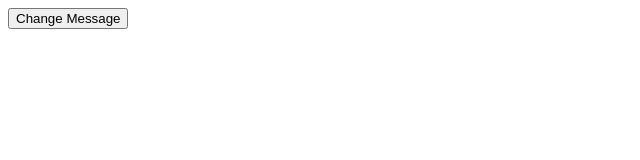
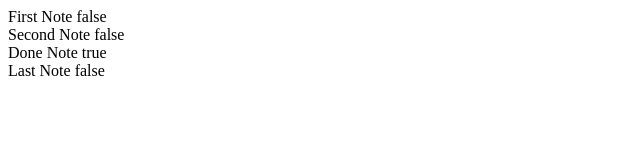
Before and after one commit to cmphr/ang-up-run, a website: page module-example.html in a window 1280 px wide. Shown: the whole page, without its empty margins (0-640 px from the left). Drawn offline with nearby package versions, Linux system fonts and the light colour scheme.

Commit message:
Initial repeating notes

```diff
--- a/module-example.html
+++ b/module-example.html
@@ -9,17 +9,22 @@
 </head>
 
 <body ng-controller="MainCtrl as ctrl">
-  <button ng-click="ctrl.changeMessage()">Change Message</button>
+  <div ng-repeat="note in ctrl.notes">
+    <span class="label">{{note.label}}</span>
+    <span class="status" ng-bind="note.done"></span>
+  </div>
 
   <script src="https://ajax.googleapis.com/ajax/libs/angularjs/1.3.11/angular.js"></script>
   <script>
     angular.module('notesApp', [])
-      .controller('MainCtrl', [function() {
+      .controller('MainCtrl', [function () {
         var self = this;
-        self.message = 'Hello ';
-        self.changeMessage = function() {
-          self.message = 'Goodbye';
-        };
+        self.notes = [
+          {id: 1, label: 'First Note', done: false},
+          {id: 2, label: 'Second Note', done: false},
+          {id: 3, label: 'Done Note', done: true},
+          {id: 4, label: 'Last Note', done: false}
+        ]
       }]);
   </script>
 </body>
```
